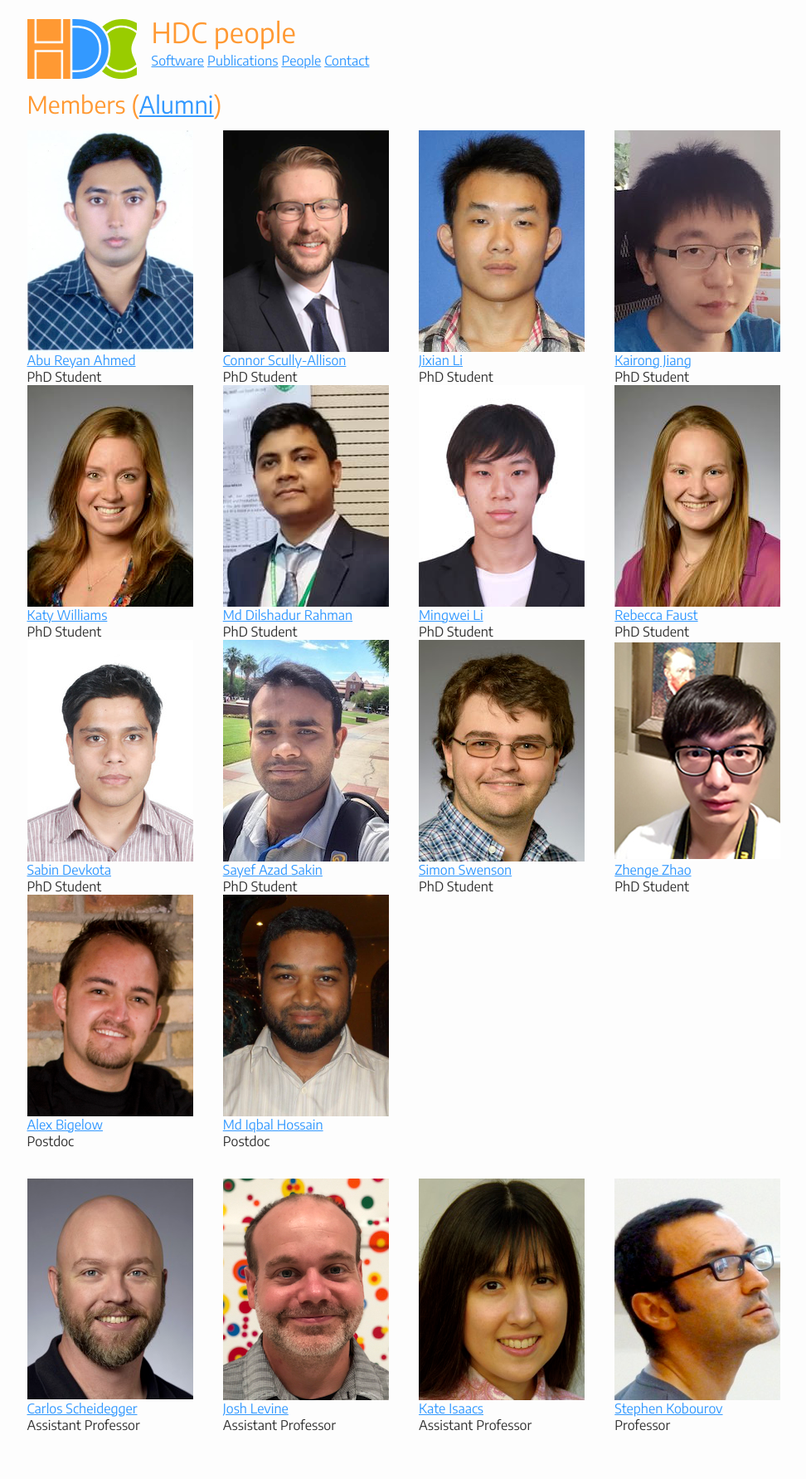
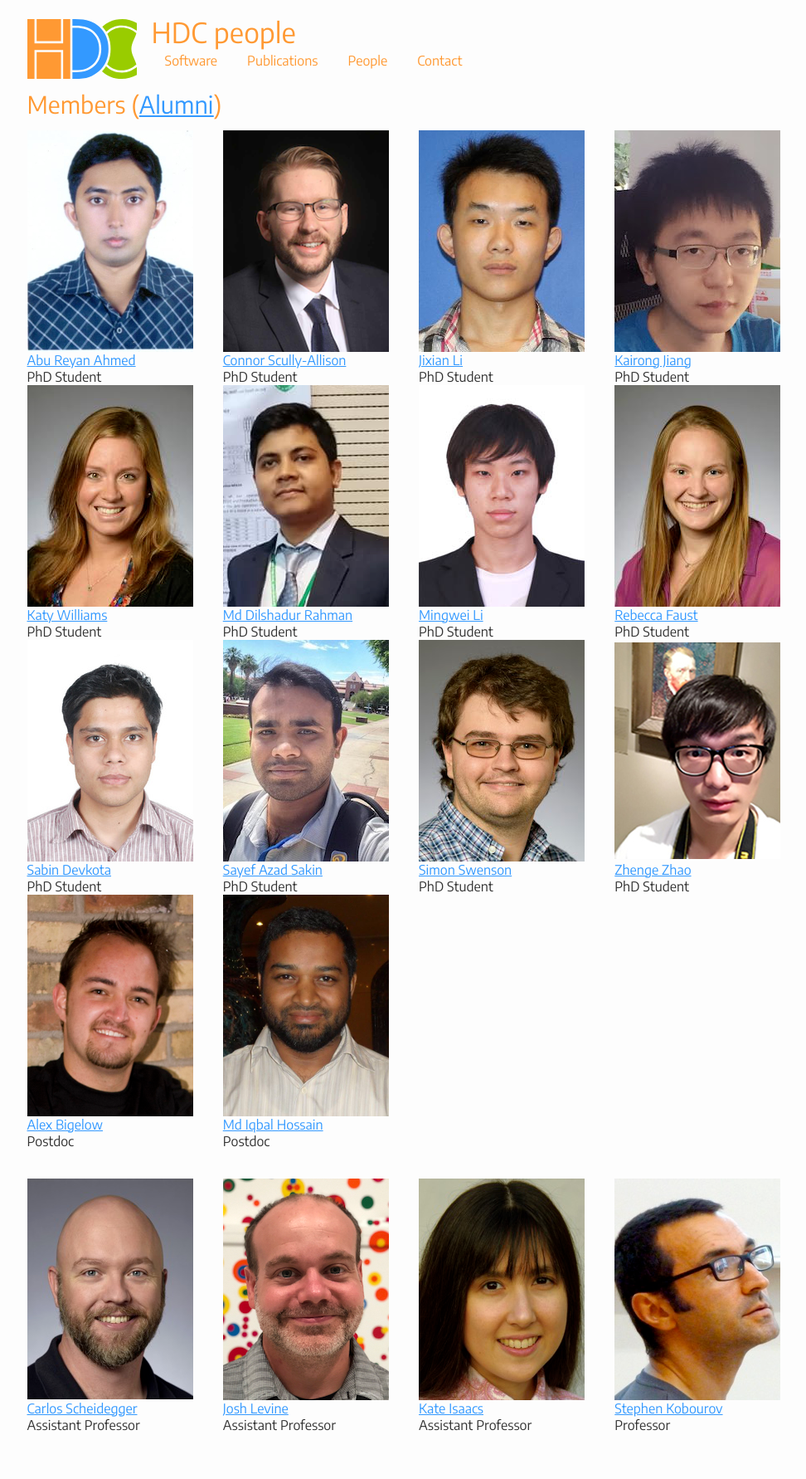
Before and after one commit to hdc-arizona/hdc-arizona.github.io, a Jekyll site: the page built from people.md, in a window 1280 px wide. Shown: the whole page at 83% size, without its empty margins (135-1107 px from the left). Built offline with Jekyll 4.4.1, drawn with Linux system fonts in a browser that asks for light colours.

Commit message:
Change navigation link style.

```diff
--- a/css/main.scss
+++ b/css/main.scss
@@ -80,6 +80,12 @@ strong {
     clear: both
 }
 
+.topnav {
+    color: $hdc-orange;
+    padding: 1em;
+    text-decoration: none;
+}
+
 /* Some tweaks to bootstrap that we've added ourselves */
 
 body {
```
